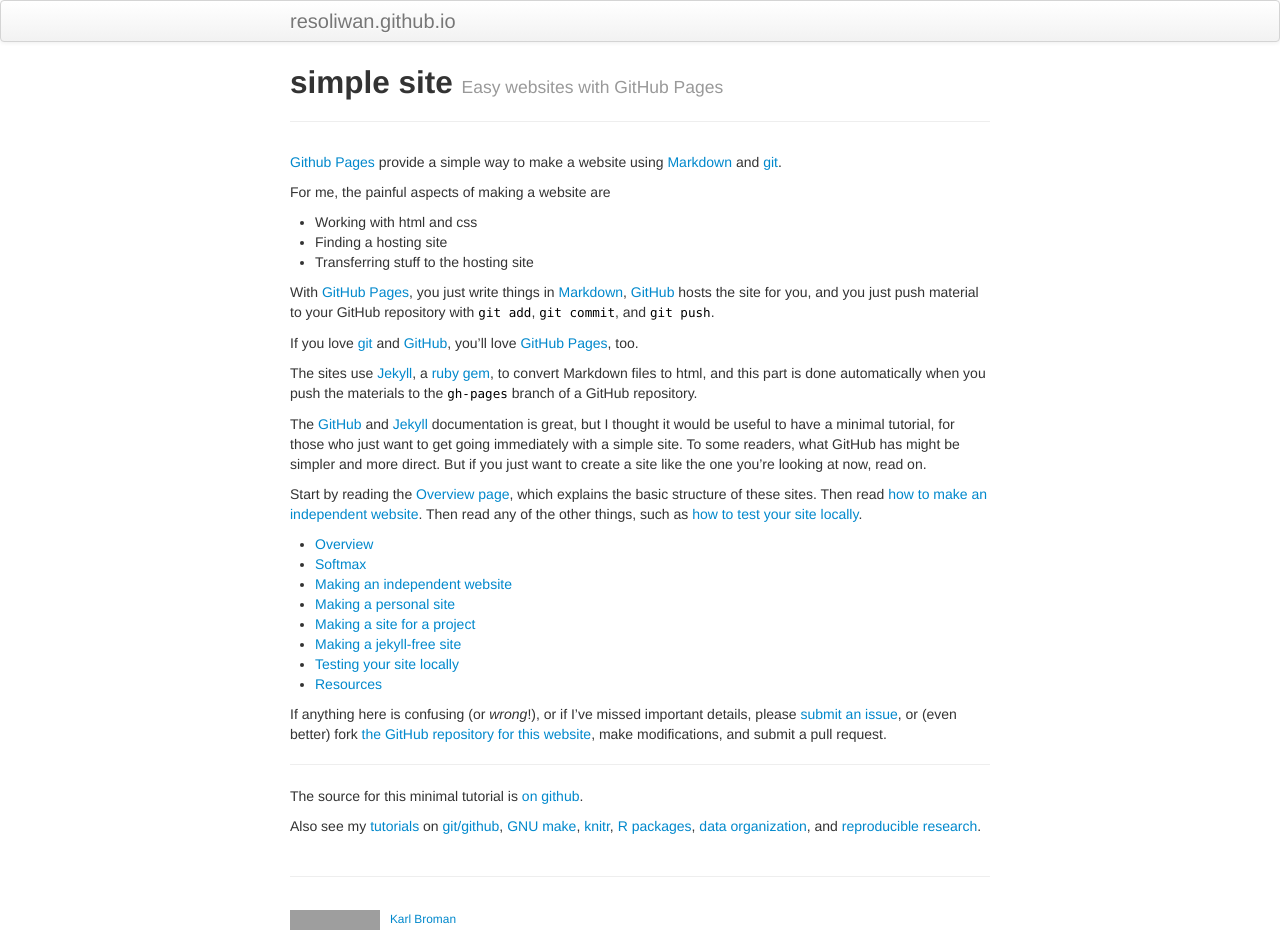
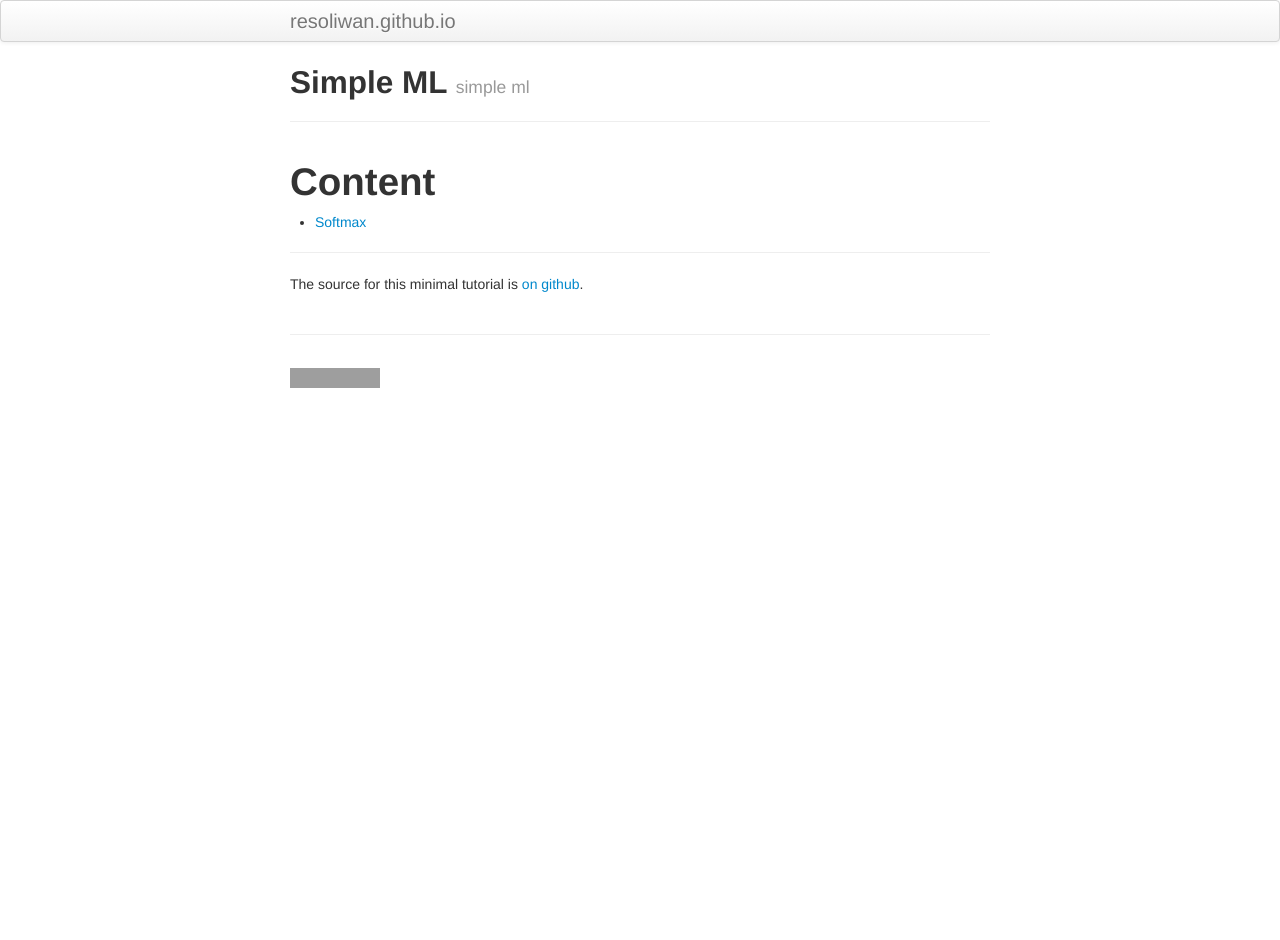
Before and after one commit to resoliwan/resoliwan.github.io, a Jekyll site: the page built from index.md, in a window 1280 px wide. Built offline with Jekyll 4.4.1, drawn with Linux system fonts in a browser that asks for light colours; after the commit the page ends 900 px from its top, so only the background shows below that; grey boxes are pictures that could not be loaded.

Commit message:
add softmax

```diff
--- a/_includes/themes/twitter/default.html
+++ b/_includes/themes/twitter/default.html
@@ -48,7 +48,7 @@
         <p><small>
   <!-- start of Karl's footer; modify this part -->
           <a href="https://creativecommons.org/publicdomain/zero/1.0/"><img src="https://i.creativecommons.org/p/zero/1.0/88x31.png" alt="CC0"/></a> &nbsp;
-          <a href="https://kbroman.org">Karl Broman</a>
+          <!-- <a href="https://kbroman.org">Karl Broman</a> -->
   <!-- end of Karl's footer; modify this part -->
         </small></p>
       </footer>
--- a/index.md
+++ b/index.md
@@ -1,73 +1,13 @@
 ---
 layout: page
-title: simple site
-tagline: Easy websites with GitHub Pages
-description: Minimal tutorial on making a simple website with GitHub Pages
+title: Simple ML
+tagline: simple ml
+description: simple ml
 ---
 
-[Github Pages](https://pages.github.com) provide a simple way to make a
-website using
-[Markdown](https://daringfireball.net/projects/markdown/) and
-[git](https://git-scm.com).
-
-For me, the painful aspects of making a website are
-
-- Working with html and css
-- Finding a hosting site
-- Transferring stuff to the hosting site
-
-With [GitHub Pages](https://pages.github.com), you just write things in
-[Markdown](https://daringfireball.net/projects/markdown/),
-[GitHub](https://github.com) hosts the site for you, and you just push
-material to your GitHub repository with `git add`, `git commit`, and
-`git push`.
-
-If you love [git](https://git-scm.com/) and
-[GitHub](https://github.com), you'll love
-[GitHub Pages](https://pages.github.com), too.
-
-The sites use [Jekyll](https://jekyllrb.com/), a
-[ruby](https://www.ruby-lang.org/en/) [gem](https://rubygems.org/), to
-convert Markdown files to html, and this part is done
-automatically when you push the materials to the `gh-pages` branch
-of a GitHub repository.
-
-The [GitHub](https://pages.github.com) and
-[Jekyll](https://jekyllrb.com) documentation is great, but I thought it
-would be useful to have a minimal tutorial, for those who just want to
-get going immediately with a simple site. To some readers, what GitHub
-has might be simpler and more direct.  But if you just want to create
-a site like the one you're looking at now, read on.
-
-Start by reading the [Overview page](pages/overview.html), which
-explains the basic structure of these sites. Then read
-[how to make an independent website](pages/independent_site.html). Then
-read any of the other things, such as
-[how to test your site locally](pages/local_test.html).
-
-- [Overview](pages/overview.html)
+# Content
 - [Softmax](pages/softmax.html)
-- [Making an independent website](pages/independent_site.html)
-- [Making a personal site](pages/user_site.html)
-- [Making a site for a project](pages/project_site.html)
-- [Making a jekyll-free site](pages/nojekyll.html)
-- [Testing your site locally](pages/local_test.html)
-- [Resources](pages/resources.html)
-
-If anything here is confusing (or _wrong_!), or if I've missed
-important details, please
-[submit an issue](https://github.com/kbroman/simple_site/issues), or (even
-better) fork [the GitHub repository for this website](https://github.com/kbroman/simple_site),
-make modifications, and submit a pull request.
 
 ---
 
 The source for this minimal tutorial is [on github](https://github.com/kbroman/simple_site).
-
-Also see my [tutorials](https://kbroman.org/pages/tutorials) on
-[git/github](https://kbroman.org/github_tutorial),
-[GNU make](https://kbroman.org/minimal_make),
-[knitr](https://kbroman.org/knitr_knutshell),
-[R packages](https://kbroman.org/pkg_primer),
-[data organization](https://kbroman.org/dataorg),
-and [reproducible research](https://kbroman.org/steps2rr).
```
Also changed, not shown: pages/softmax.md (+8 -3 lines).
